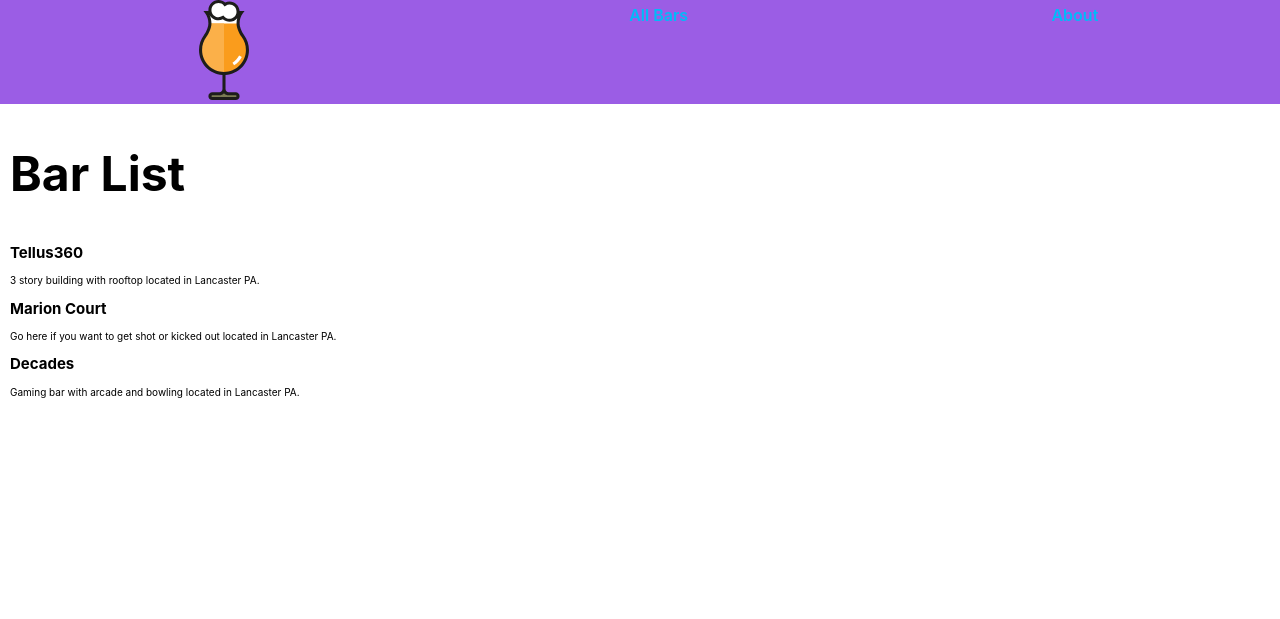
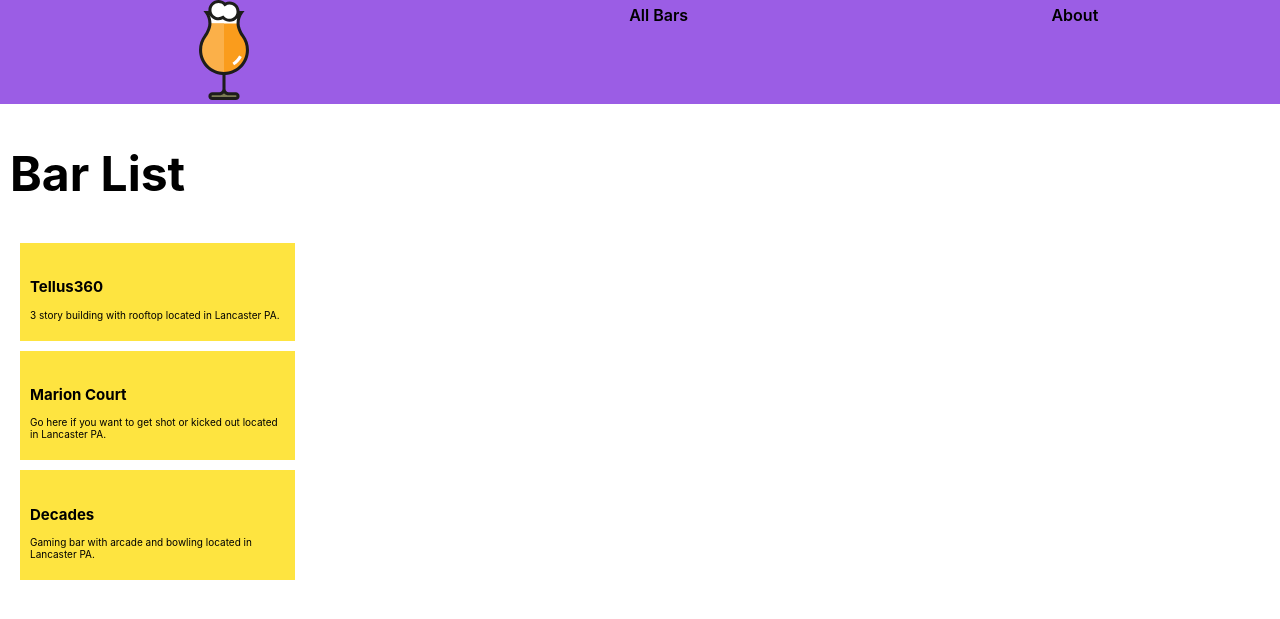
Before and after one commit to jdiffy47/r8-or-h8, a Django app: page /bars/ in a window 1280 px wide. Shown: the top 619 px of the page. Run offline with Django 4.2, Linux system fonts and the light colour scheme.

Commit message:
stub up all bars css

```diff
--- /dev/null
+++ b/main_app/static/css/bars/bar-index.css
@@ -0,0 +1,17 @@
+.card-container {
+  padding: 0 30px;
+  display: flex;
+  justify-content: center;
+  flex-wrap: wrap;
+}
+
+.card {
+  width: 275px;
+  margin: 10px;
+  background-color: #fee440;
+}
+
+.card-content {
+  padding: 10px;
+  width: 100%;
+}
--- a/main_app/static/css/base.css
+++ b/main_app/static/css/base.css
@@ -60,7 +60,7 @@ main {
 
 nav a {
   text-decoration: none;
-  color: #00bbf9;
+  color: black;
   font-weight: 600;
   font-size: 16px;
 }
--- a/main_app/templates/bars/index.html
+++ b/main_app/templates/bars/index.html
@@ -2,7 +2,9 @@
 {% load static %}
 
 {% block head %}
-
+{% comment %} <link href="https://cdn.jsdelivr.net/npm/bootstrap@5.2.0/dist/css/bootstrap.min.css" rel="stylesheet" integrity="sha384-gH2yIJqKdNHPEq0n4Mqa/HGKIhSkIHeL5AyhkYV8i59U5AR6csBvApHHNl/vI1Bx" crossorigin="anonymous">
+<script src="https://cdn.jsdelivr.net/npm/bootstrap@5.2.0/dist/js/bootstrap.bundle.min.js" integrity="sha384-A3rJD856KowSb7dwlZdYEkO39Gagi7vIsF0jrRAoQmDKKtQBHUuLZ9AsSv4jD4Xa" crossorigin="anonymous"></script> {% endcomment %}
+<link rel="stylesheet" type="text/css" href="{% static 'css/bars/bar-index.css' %}">
 {% endblock %}
 
 {% block content %}
@@ -13,8 +15,15 @@
 
 <section>
   {% for bar in bars %}
-    <h2>{{ bar.name }}</h2>
-    <p>{{ bar.description }} located in {{ bar.area }}.</p>
+  <div class="card">
+    <div class="card-content">
+      <div class="card-img-container">
+        <img src="" alt="">
+      </div>
+      <h2>{{ bar.name }}</h2>
+      <p>{{ bar.description }} located in {{ bar.area }}.</p>
+    </div>
+  </div>
   {% endfor %}
 </section>
 
```
